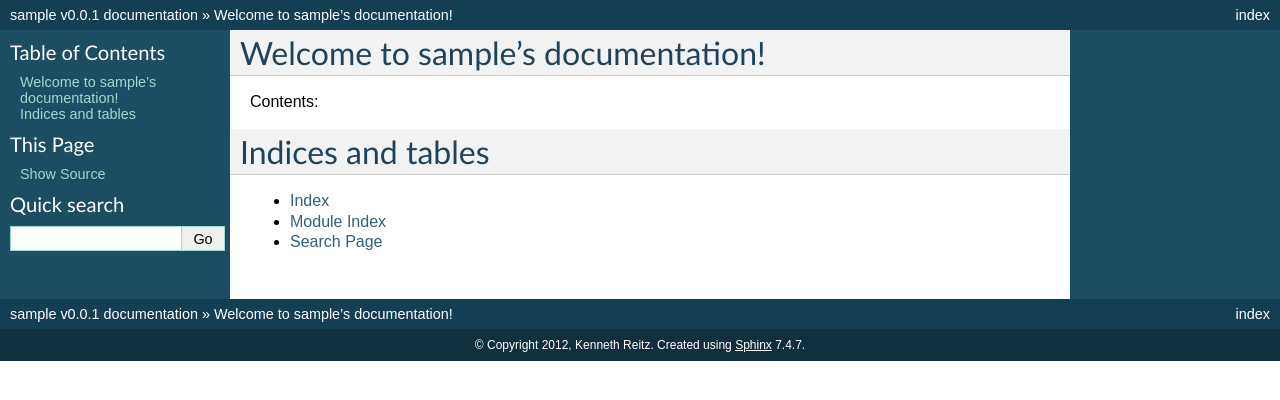
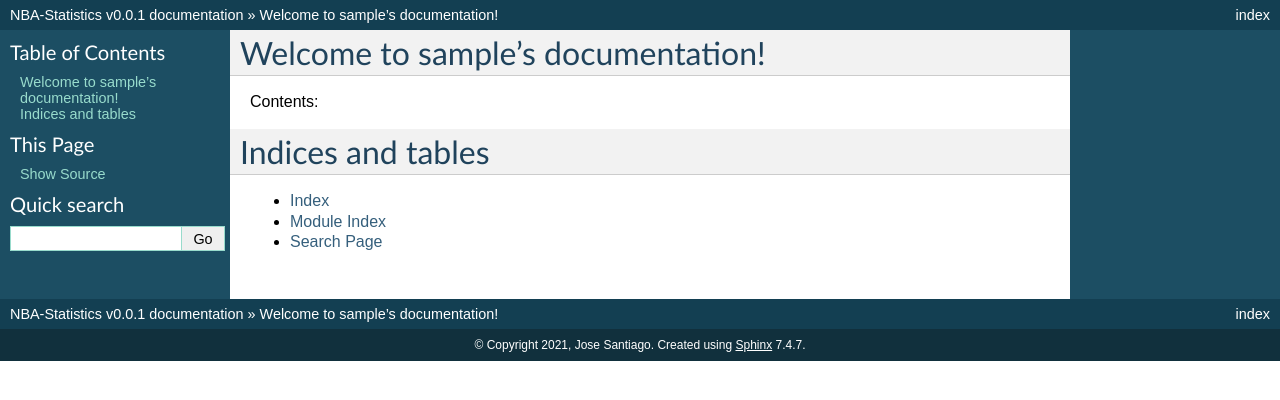
Before and after one commit to JDSanti/NBA-Statistics, a Sphinx documentation site: the page built from docs/index.rst, in a window 1280 px wide. Shown: the top 400 px of the page. Built offline with Sphinx 7.4.7, drawn with Linux system fonts in a browser that asks for light colours.

```diff
--- a/docs/conf.py
+++ b/docs/conf.py
@@ -1,6 +1,6 @@
 # -*- coding: utf-8 -*-
 #
-# sample documentation build configuration file, created by
+# NBA-Statistics documentation build configuration file, created by
 # sphinx-quickstart on Mon Apr 16 21:22:43 2012.
 #
 # This file is execfile()d with the current directory set to its containing dir.
@@ -40,8 +40,8 @@ source_suffix = '.rst'
 master_doc = 'index'
 
 # General information about the project.
-project = u'sample'
-copyright = u'2012, Kenneth Reitz'
+project = u'NBA-Statistics'
+copyright = u'2021, Jose Santiago'
 
 # The version info for the project you're documenting, acts as replacement for
 # |version| and |release|, also used in various other places throughout the
@@ -164,7 +164,7 @@ html_static_path = ['_static']
 #html_file_suffix = None
 
 # Output file base name for HTML help builder.
-htmlhelp_basename = 'sampledoc'
+htmlhelp_basename = 'NBA-Statisticsdoc'
 
 
 # -- Options for LaTeX output --------------------------------------------------
@@ -183,8 +183,8 @@ latex_elements = {
 # Grouping the document tree into LaTeX files. List of tuples
 # (source start file, target name, title, author, documentclass [howto/manual]).
 latex_documents = [
-  ('index', 'sample.tex', u'sample Documentation',
-   u'Kenneth Reitz', 'manual'),
+  ('index', 'NBA-Statistics.tex', u'NBA-Statistics Documentation',
+   u'Jose Santiago', 'manual'),
 ]
 
 # The name of an image file (relative to this directory) to place at the top of
@@ -213,8 +213,8 @@ latex_documents = [
 # One entry per manual page. List of tuples
 # (source start file, name, description, authors, manual section).
 man_pages = [
-    ('index', 'sample', u'sample Documentation',
-     [u'Kenneth Reitz'], 1)
+    ('index', 'NBA-Statistics', u'NBA-Statistics Documentation',
+     [u'Jose Santiago'], 1)
 ]
 
 # If true, show URL addresses after external links.
@@ -227,8 +227,8 @@ man_pages = [
 # (source start file, target name, title, author,
 #  dir menu entry, description, category)
 texinfo_documents = [
-  ('index', 'sample', u'sample Documentation',
-   u'Kenneth Reitz', 'sample', 'One line description of project.',
+  ('index', 'NBA-Statistics', u'NBA-Statistics Documentation',
+   u'Jose Santiago', 'NBA-Statistics', 'One line description of project.',
    'Miscellaneous'),
 ]
 
```
Also changed, not shown: README.rst (+99 -0 lines), setup.py (+6 -6 lines), 3 other files.
